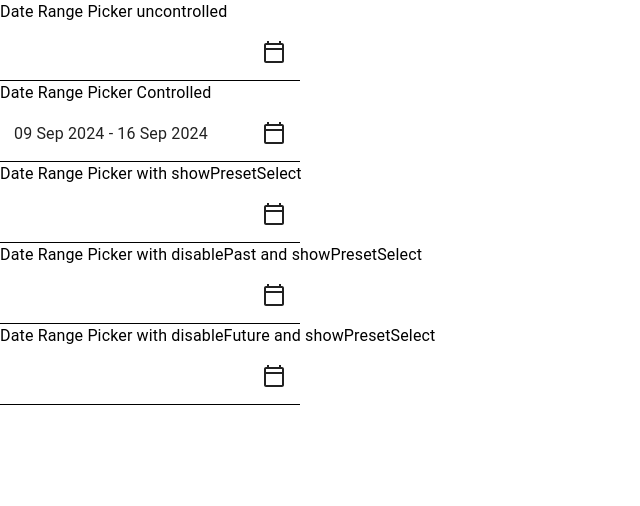
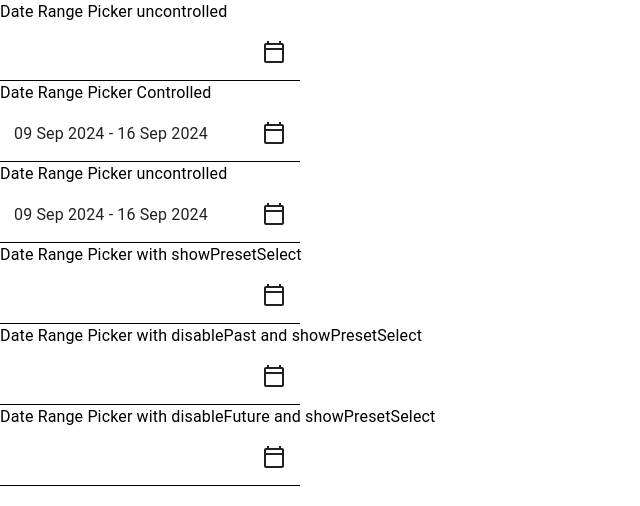
Before and after one commit to Vlasanya/DateRangeCalendar, a React (Create React App) app: page / in a window 1280 px wide. Shown: the top 506 px of the page, without its empty margins (0-640 px from the left). Built offline with nearby package versions, Linux system fonts and the light colour scheme.

Commit message:
fixed uncontrolled and controlled parts

```diff
--- a/src/App.tsx
+++ b/src/App.tsx
@@ -19,6 +19,9 @@ function App() {
         <Typography>Date Range Picker Controlled</Typography>
         <DateRangeInput value={selectedDates} onChange={setSelectedDates} />
 
+        <Typography>Date Range Picker uncontrolled</Typography>
+        <DateRangeInput defaultValue={[moment(), moment().add(7, "days")]} />
+
         <Typography>Date Range Picker with showPresetSelect</Typography>
         <DateRangeInput showPresetSelect />
 
--- a/src/components/dateRangeInput.tsx
+++ b/src/components/dateRangeInput.tsx
@@ -8,13 +8,14 @@ import {
   DialogContent,
 } from "@mui/material";
 import moment, { Moment } from "moment";
-import CalendarTodayOutlinedIcon from '@mui/icons-material/CalendarTodayOutlined';
+import CalendarTodayOutlinedIcon from "@mui/icons-material/CalendarTodayOutlined";
 import CustomDateRangeCalendar from "./customDateRangeCalendar";
 import PresetSelect from "./presetSelect";
 
 interface DateRangeInputProps {
   value?: [Moment | null, Moment | null];
   onChange?: (newRange: [Moment | null, Moment | null]) => void;
+  defaultValue?: [Moment | null, Moment | null];
   showPresetSelect?: boolean;
   disableFuture?: boolean;
   disablePast?: boolean;
@@ -23,15 +24,16 @@ interface DateRangeInputProps {
 const DateRangeInput: React.FC<DateRangeInputProps> = ({
   value,
   onChange,
+  defaultValue = [null, null],
   showPresetSelect,
   disableFuture = false,
   disablePast = false,
 }) => {
-  const isControlled = value !== undefined && onChange !== undefined;
+  const isControlled = value !== undefined;
 
   const [anchorEl, setAnchorEl] = React.useState<null | HTMLElement>(null);
   const [selectedDates, setSelectedDates] = React.useState<[Moment | null, Moment | null]>(
-    isControlled ? [null, null] : value || [null, null]
+    isControlled ? [null, null] : defaultValue
   );
 
   const [tempSelectedDates, setTempSelectedDates] = React.useState<[Moment | null, Moment | null]>(
@@ -85,7 +87,7 @@ const DateRangeInput: React.FC<DateRangeInputProps> = ({
         InputProps={{
           readOnly: true,
           classes: {
-            notchedOutline: 'notchedOutline'
+            notchedOutline: "notchedOutline",
           },
           endAdornment: <CalendarTodayOutlinedIcon />,
         }}
@@ -110,8 +112,8 @@ const DateRangeInput: React.FC<DateRangeInputProps> = ({
         anchorEl={anchorEl}
         onClose={handleClose}
         anchorOrigin={{
-          vertical: 'bottom',
-          horizontal: 'left',
+          vertical: "bottom",
+          horizontal: "left",
         }}
       >
         <DialogContent>
```
